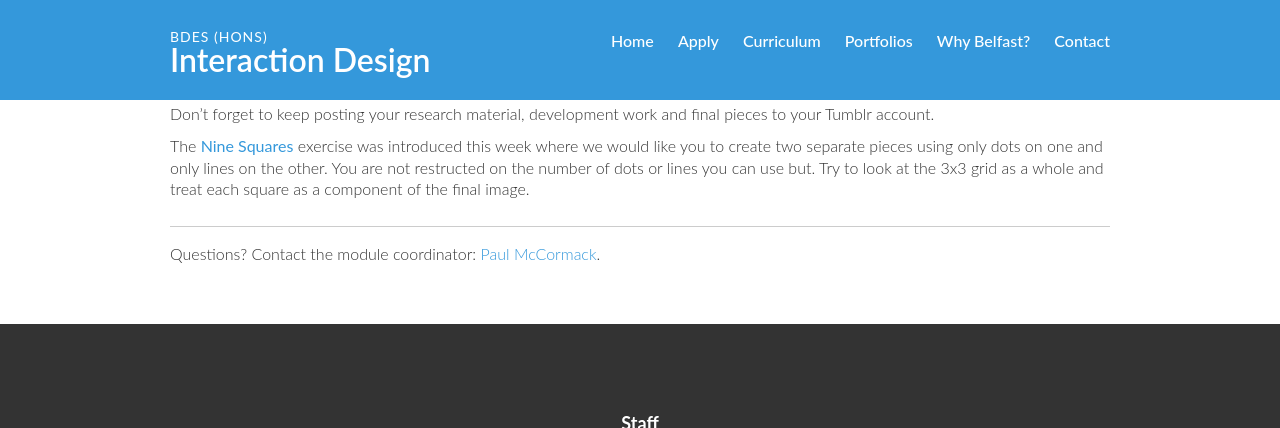
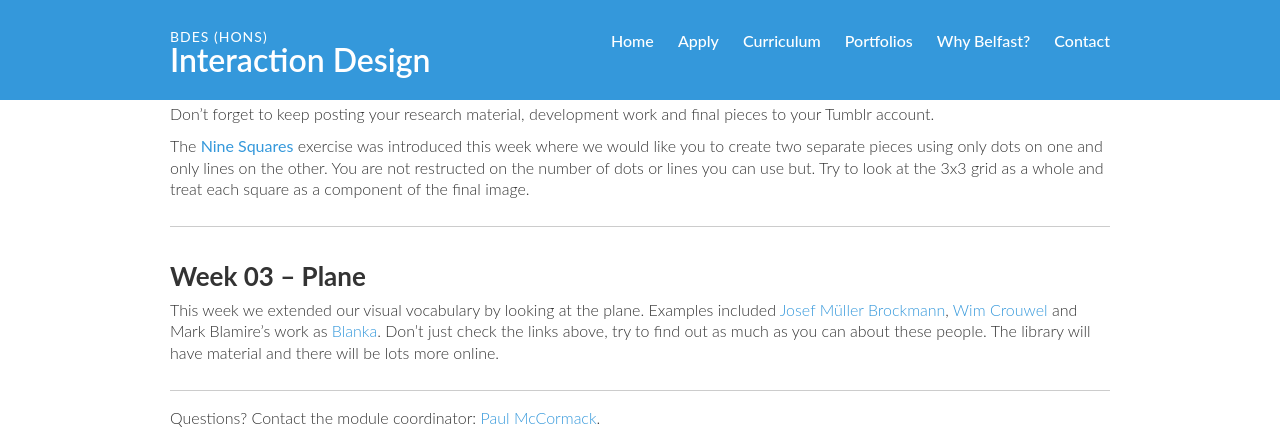
Before and after one commit to ixdbelfast/ixdbelfast.github.io, a Jekyll site: the page built from modules/IXD101/IXD101.md, in a window 1280 px wide and 900 px high, scrolled down 3115 px, cut to the strip 0-428 px from the top of the window. Built offline with Jekyll 4.4.1, drawn with Linux system fonts in a browser that asks for light colours; our own code applies the rules of GitHub Pages for plain Markdown files.

Commit message:
Added initial content for Week 03

```diff
--- a/modules/IXD101/IXD101.md
+++ b/modules/IXD101/IXD101.md
@@ -118,6 +118,14 @@ Don’t forget to keep posting your research material, development work and fina
 
 The [**Nine Squares**](resources/nine_squares.pdf) exercise was introduced this week where we would like you to create two separate pieces using only dots on one and only lines on the other. You are not restructed on the number of dots or lines you can use but. Try to look at the 3x3 grid as a whole and treat each square as a component of the final image.
 
+---
+
+Week 03 – Plane
+---------------
+
+This week we extended our visual vocabulary by looking at the plane. Examples included [Josef Müller Brockmann](https://www.flickr.com/photos/blankaposters/sets/72157605199393277), [Wim Crouwel](http://www.iconofgraphics.com/wim-crouwel) and Mark Blamire’s work as [Blanka](https://www.flickr.com/photos/blankaposters). Don’t just check the links above, try to find out as much as you can about these people. The library will have material and there will be lots more online.
+
+
 
 ---
 
```
